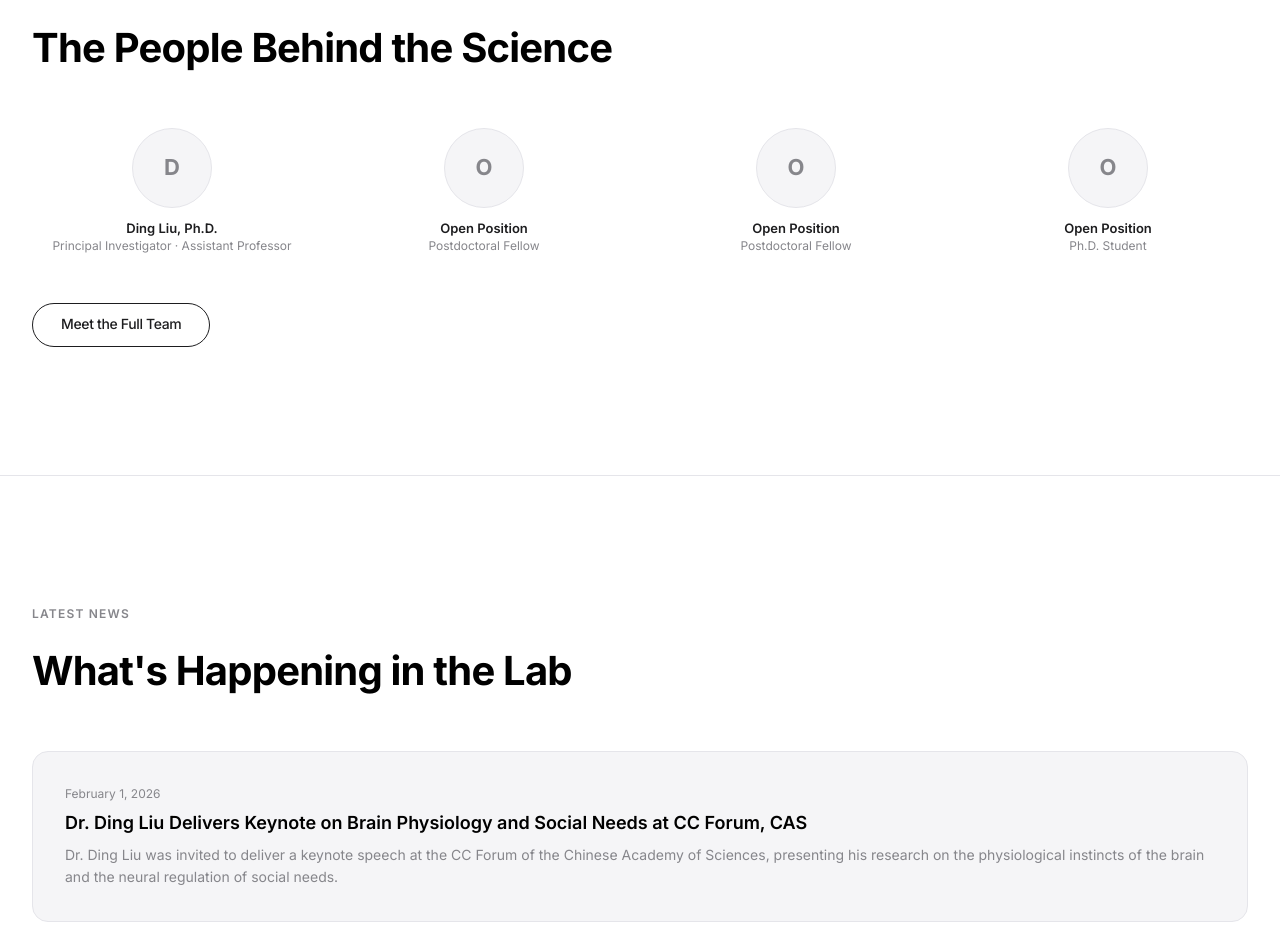
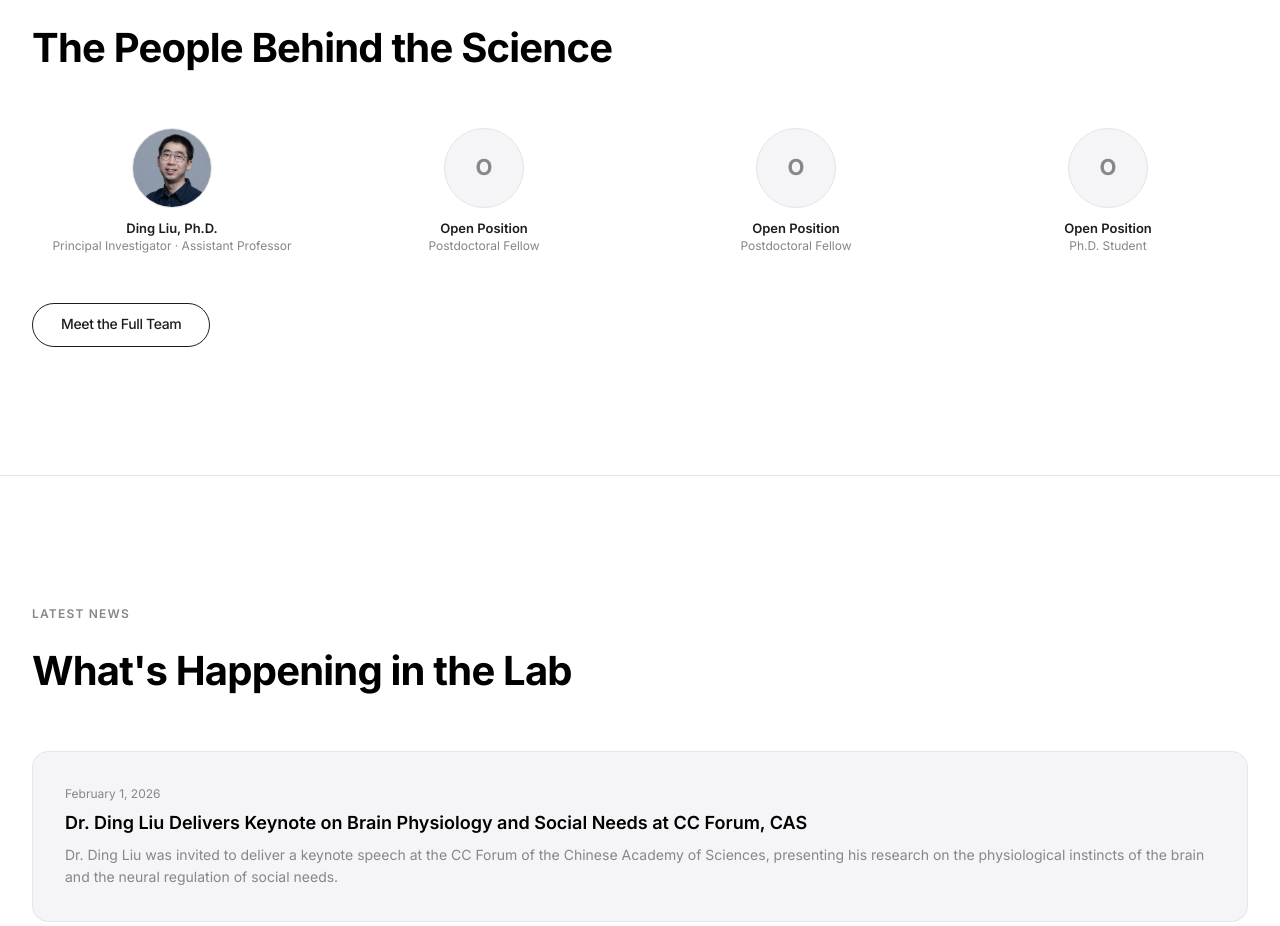
Before and after one commit to kianmax0/liu-lab-website, a Next.js app: page / in a window 1280 px wide. Shown: the part 1720-2646 px from the top of the page. Built offline with nearby package versions, Linux system fonts and the light colour scheme.

Commit message:
fix: add PI photo, use next/image in home team preview, basePath fix

```diff
--- a/next.config.ts
+++ b/next.config.ts
@@ -6,7 +6,8 @@ const nextConfig: NextConfig = {
   basePath: "/liu-lab-website",
   assetPrefix: "/liu-lab-website",
   images: {
-    unoptimized: true,
+    loader: "custom",
+    loaderFile: "./src/lib/imageLoader.ts",
   },
 };
 
--- a/src/app/page.tsx
+++ b/src/app/page.tsx
@@ -1,6 +1,7 @@
 import fs from "fs";
 import path from "path";
 import Link from "next/link";
+import Image from "next/image";
 import matter from "gray-matter";
 import FadeInWhenVisible from "@/components/FadeInWhenVisible";
 import HeroCarousel from "@/components/HeroCarousel";
@@ -103,10 +104,11 @@ export default function HomePage() {
                 <div className="flex flex-col items-center text-center gap-3">
                   <div className="w-20 h-20 rounded-full bg-[var(--bg-off)] border border-[var(--border)] flex items-center justify-center overflow-hidden">
                     {member.photo ? (
-                      // eslint-disable-next-line @next/next/no-img-element
-                      <img
+                      <Image
                         src={member.photo}
                         alt={member.name}
+                        width={80}
+                        height={80}
                         className="w-full h-full object-cover"
                       />
                     ) : (
--- a/src/data/team.ts
+++ b/src/data/team.ts
@@ -10,7 +10,7 @@ export type Member = {
 export const pi: Member = {
   name: "Ding Liu, Ph.D.",
   role: "Principal Investigator · Assistant Professor, School of Life Sciences",
-  photo: "",
+  photo: "/images/team/ding.jpg",
   interests:
     "Social homeostasis, hypothalamic circuits, loneliness, neural dynamics",
   website: "",
--- /dev/null
+++ b/src/lib/imageLoader.ts
@@ -0,0 +1,4 @@
+export default function imageLoader({ src }: { src: string }): string {
+  const base = process.env.NEXT_PUBLIC_BASE_PATH ?? "";
+  return `${base}${src}`;
+}
```
Also changed, not shown: public/images/team/ding.jpg (added).
